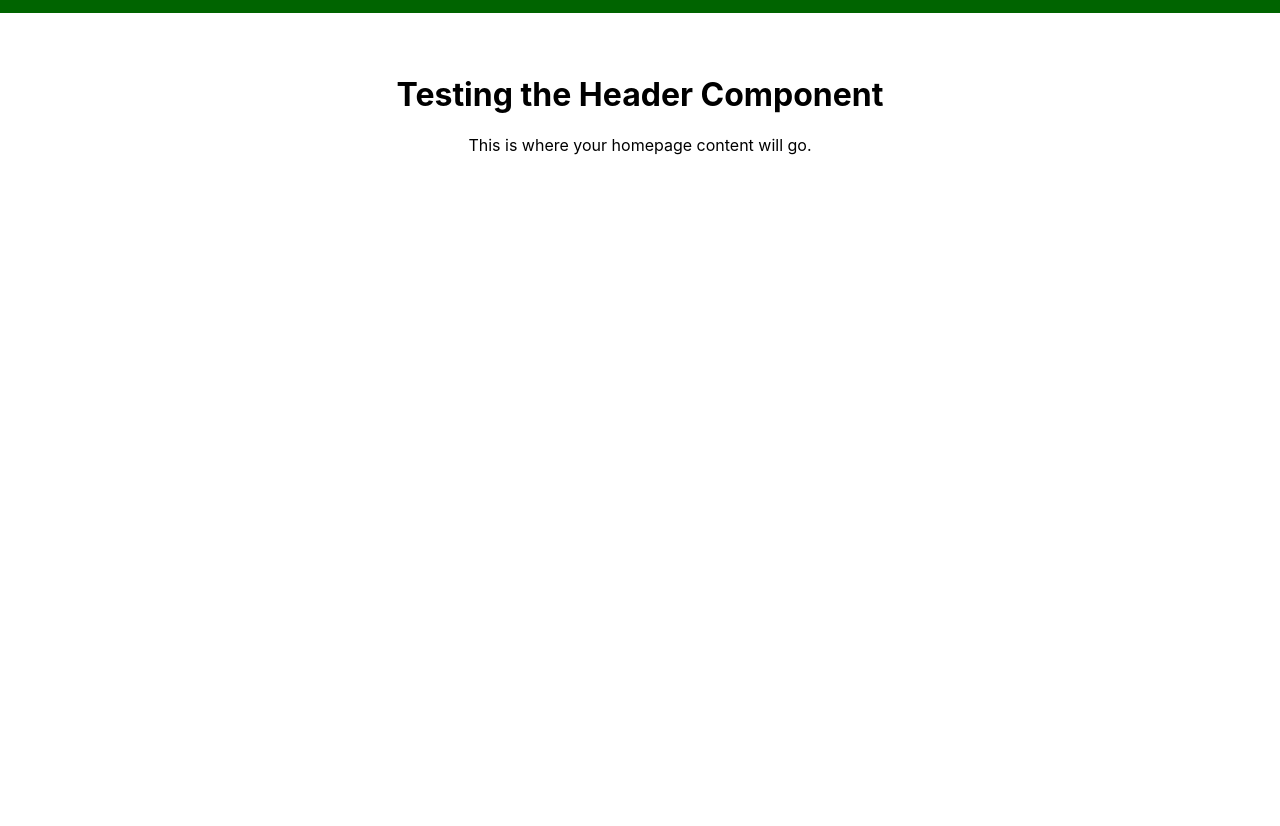
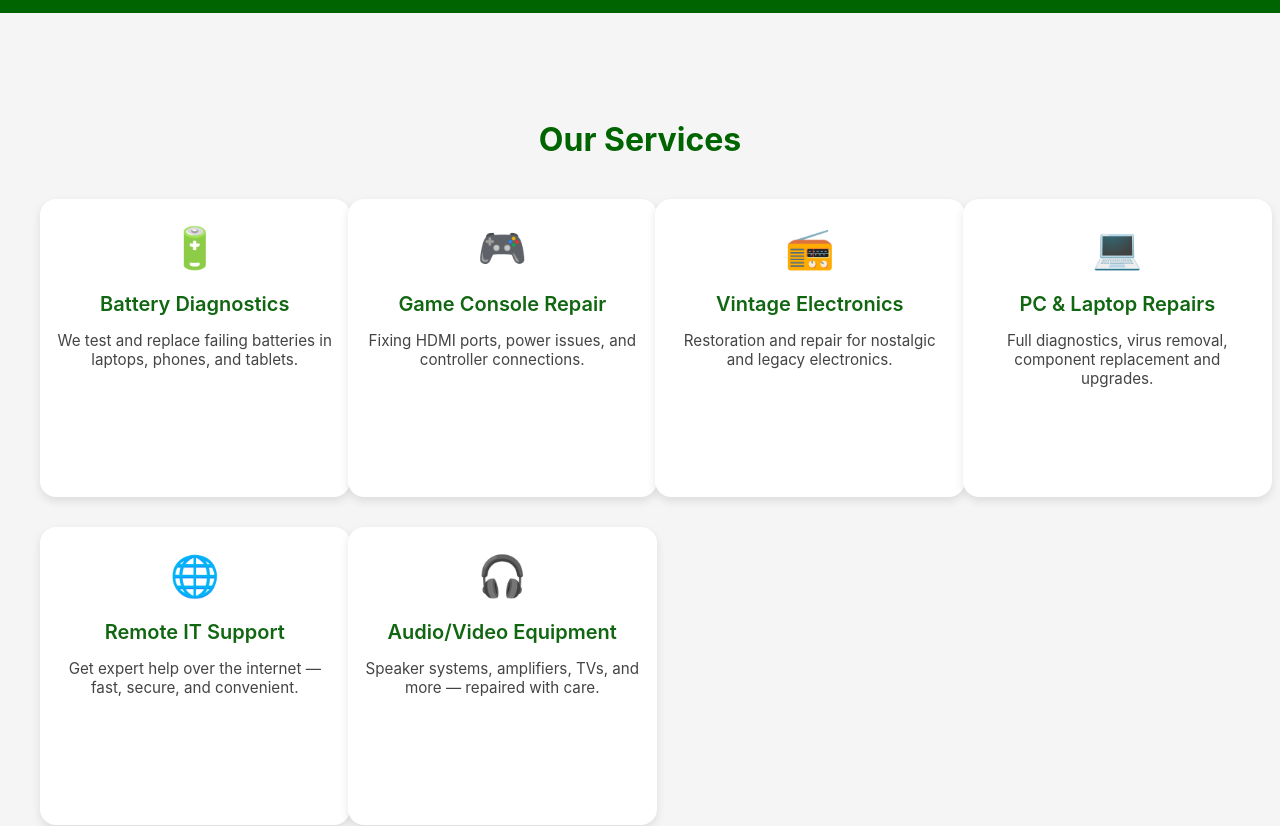
Before and after one commit to gonzalopatino/electronics-repair-garage-site, a React (Create React App) app: page / in a window 1280 px wide. Shown: the part 640-1466 px from the top of the page. Before the commit the page ends 851 px from the top, so only its background shows below. Built offline with nearby package versions, Linux system fonts and the light colour scheme.

Commit message:
services card fixed

```diff
--- a/src/App.js
+++ b/src/App.js
@@ -1,12 +1,15 @@
 import React from 'react';
 import Header from './components/Header.jsx';
 import HeroBanner from './components/HeroBanner.jsx';
+import ServicesSection from './components/ServicesSection.jsx';
+
 
 function App() {
   return (
     <div>
       <Header />
       <HeroBanner />
+      <ServicesSection />
       <main style={{ padding: '40px', textAlign: 'center' }}>
         <h1>Testing the Header Component</h1>
         <p>This is where your homepage content will go.</p>
--- /dev/null
+++ b/src/components/ServiceCard.css
@@ -0,0 +1,96 @@
+.service-card {
+  position: relative;
+  width: 100%;
+  max-width: 280px;
+  min-height: 250px;
+  background-color: white;
+  border-radius: 16px;
+  box-shadow: 0 4px 10px rgba(0, 0, 0, 0.1);
+  transition: transform 0.3s ease;
+  cursor: pointer;
+  overflow: hidden;
+  display: flex;
+  flex-direction: column;
+  align-items: center;
+  justify-content: flex-start;
+  padding: 1.5rem 1rem;
+  text-align: center;
+}
+
+.service-card:hover {
+  transform: translateY(-5px);
+}
+
+.service-icon {
+  font-size: 2.5rem;
+  margin-bottom: 1rem;
+}
+
+.service-title {
+  font-size: 1.25rem;
+  font-weight: 600;
+  color: #116611;
+  margin-bottom: 0.5rem;
+}
+
+.service-description {
+  font-size: 0.95rem;
+  color: #444;
+}
+
+.service-overlay {
+  position: absolute;
+  top: 0;
+  left: 0;
+  right: 0;
+  bottom: 0;
+  background-color: rgba(5, 102, 0, 0.95); /* slightly transparent deep green */
+  color: white;
+  display: flex;
+  justify-content: center;
+  align-items: center;
+  padding: 1.5rem;
+  z-index: 2;
+  border-radius: 16px;
+  animation: fadeIn 0.2s ease-in-out;
+}
+
+.overlay-content {
+  position: relative;
+  text-align: center;
+  max-width: 240px;
+}
+
+.overlay-content p {
+  margin: 0;
+  line-height: 1.5;
+}
+
+.close-btn {
+  position: absolute;
+  top: -12px;
+  right: -12px;
+  background: white;
+  color: #116611;
+  border: none;
+  border-radius: 50%;
+  font-size: 1rem;
+  cursor: pointer;
+  width: 26px;
+  height: 26px;
+  box-shadow: 0 2px 6px rgba(0, 0, 0, 0.25);
+  display: flex;
+  align-items: center;
+  justify-content: center;
+}
+
+@keyframes fadeIn {
+  from {
+    opacity: 0;
+    transform: scale(0.98);
+  }
+  to {
+    opacity: 1;
+    transform: scale(1);
+  }
+}
--- /dev/null
+++ b/src/components/ServiceCard.jsx
@@ -0,0 +1,38 @@
+import React, { useState } from 'react';
+import './ServiceCard.css';
+
+function ServiceCard({ title, description, icon, details }) {
+  const [showOverlay, setShowOverlay] = useState(false);
+
+  const toggleOverlay = () => {
+    setShowOverlay(!showOverlay);
+  };
+
+  const closeOverlay = (e) => {
+    e.stopPropagation();
+    setShowOverlay(false);
+  };
+
+  return (
+    <div className="service-card" onClick={toggleOverlay}>
+      {/* Base content */}
+      <div className={`card-content ${showOverlay ? 'hidden' : ''}`}>
+        <div className="service-icon">{icon}</div>
+        <h3 className="service-title">{title}</h3>
+        <p className="service-description">{description}</p>
+      </div>
+
+      {/* Overlay */}
+      {showOverlay && (
+        <div className="service-overlay" onClick={closeOverlay}>
+          <div className="overlay-content" onClick={(e) => e.stopPropagation()}>
+            <p>{details}</p>
+            <button className="close-btn" onClick={closeOverlay}>×</button>
+          </div>
+        </div>
+      )}
+    </div>
+  );
+}
+
+export default ServiceCard;
--- /dev/null
+++ b/src/components/ServicesSection.css
@@ -0,0 +1,19 @@
+.services-section {
+  padding: 80px 20px;
+  background-color: #f5f5f5;
+  text-align: center;
+}
+
+.services-heading {
+  font-size: 32px;
+  color: #006400;
+  margin-bottom: 40px;
+}
+
+.services-grid {
+  display: grid;
+  grid-template-columns: repeat(auto-fit, minmax(260px, 1fr));
+  gap: 30px;
+  max-width: 1200px;
+  margin: 0 auto;
+}
--- /dev/null
+++ b/src/components/ServicesSection.jsx
@@ -0,0 +1,63 @@
+import React from 'react';
+import './ServicesSection.css';
+import ServiceCard from './ServiceCard';
+
+function ServicesSection() {
+  const services = [
+    {
+      title: 'Battery Diagnostics',
+      description: 'We test and replace failing batteries in laptops, phones, and tablets.',
+      icon: '🔋',
+      details: 'Includes voltage and capacity analysis, battery calibration, and replacement with OEM-grade parts.'
+    },
+    {
+      title: 'Game Console Repair',
+      description: 'Fixing HDMI ports, power issues, and controller connections.',
+      icon: '🎮',
+      details: 'Supports PlayStation, Xbox, and Nintendo consoles. Includes cleaning, soldering, and power diagnostics.'
+    },
+    {
+      title: 'Vintage Electronics',
+      description: 'Restoration and repair for nostalgic and legacy electronics.',
+      icon: '📻',
+      details: 'Specializing in analog audio systems, radios, turntables, and rare components. Non-invasive methods used.'
+    },
+    {
+      title: 'PC & Laptop Repairs',
+      description: 'Full diagnostics, virus removal, component replacement and upgrades.',
+      icon: '💻',
+      details: 'RAM, SSD, screen, keyboard, fan replacement, motherboard reflow and OS reinstallation available.'
+    },
+    {
+      title: 'Remote IT Support',
+      description: 'Get expert help over the internet — fast, secure, and convenient.',
+      icon: '🌐',
+      details: 'Setup, optimization, software troubleshooting, and remote diagnostics with screen sharing.'
+    },
+    {
+      title: 'Audio/Video Equipment',
+      description: 'Speaker systems, amplifiers, TVs, and more — repaired with care.',
+      icon: '🎧',
+      details: 'HDMI board repair, speaker cone replacement, amplifier IC repair, and analog signal restoration.'
+    }
+  ];
+
+  return (
+    <section className="services-section" id="services">
+      <h2 className="services-heading">Our Services</h2>
+      <div className="services-grid">
+        {services.map((service, index) => (
+          <ServiceCard
+            key={index}
+            title={service.title}
+            description={service.description}
+            icon={service.icon}
+            details={service.details}
+          />
+        ))}
+      </div>
+    </section>
+  );
+}
+
+export default ServicesSection;
```
